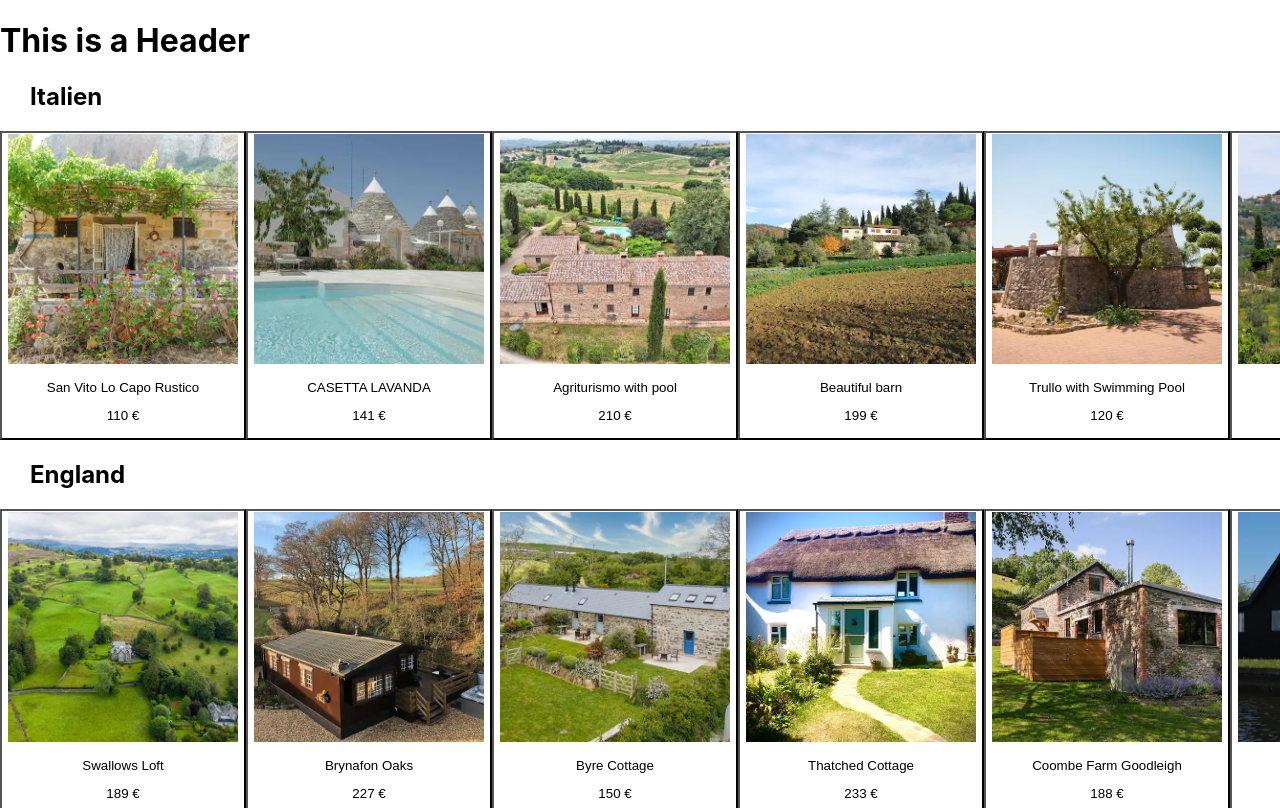
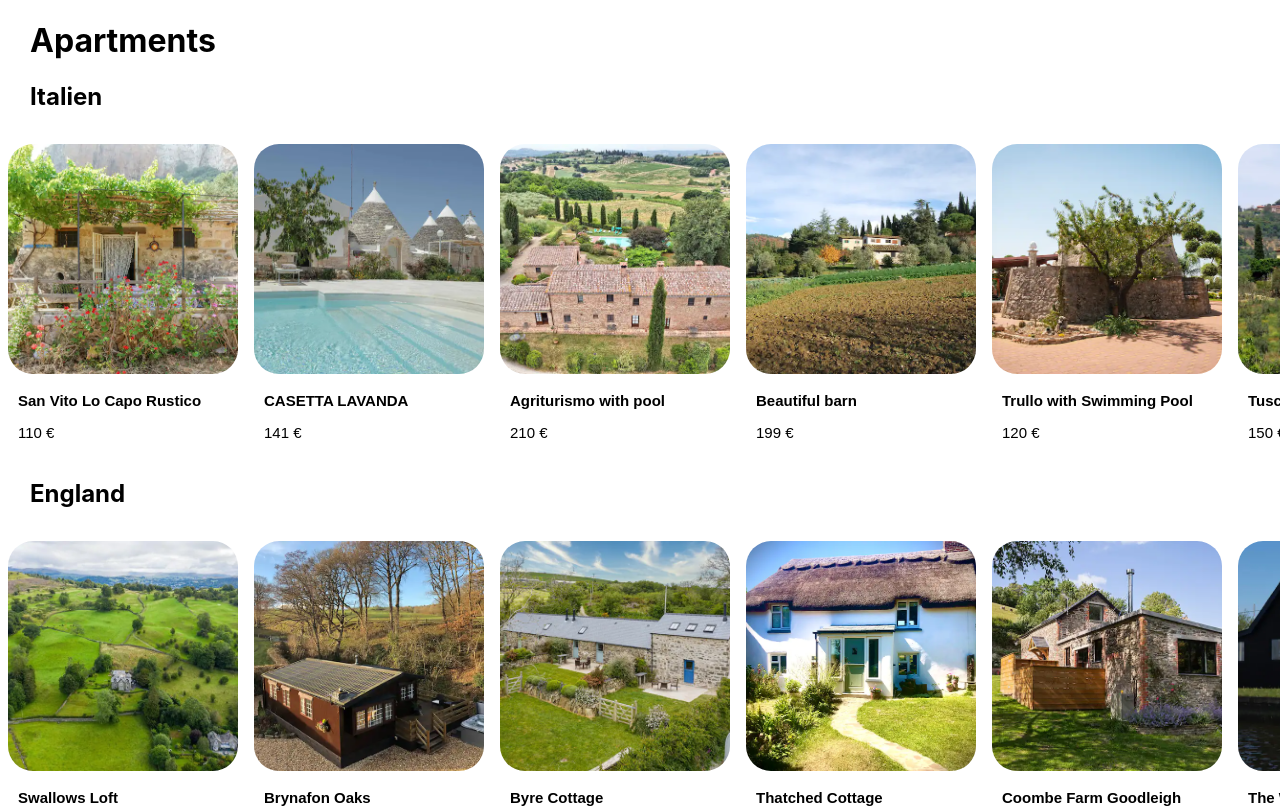
Before and after one commit to JulianDiener/webtech, a React (Create React App) app: page / in a window 1280 px wide. Shown: the top 808 px of the page. Built offline with nearby package versions, Linux system fonts and the light colour scheme.

Commit message:
CHG: styled website

```diff
--- a/public/index.html
+++ b/public/index.html
@@ -28,7 +28,7 @@
   </head>
   <body>
     <noscript>You need to enable JavaScript to run this app.</noscript>
-    <h1>This is a Header</h1>
+    <h1 style="margin-left: 30px">Apartments</h1>
     <div id="root"></div>
     <!--
       This HTML file is a template.
--- a/src/components/pictureItem.js
+++ b/src/components/pictureItem.js
@@ -16,7 +16,7 @@ function PictureItem(props) {
             onMouseOut={handleMouseOut}
             style={{backgroundColor: isMouseOver? "grey" : "white"}}>
         <img src={props.src} style={{objectFit: 'cover', width: '230px', height: '230px' }} alt="Test"/>
-        <p>{props.name}</p>
+        <p style={{fontWeight: 'bold'}}>{props.name}</p>
         <p>{props.price}</p>
         </button></div>;
 }
--- a/src/index.css
+++ b/src/index.css
@@ -54,3 +54,20 @@ footer {
 h2{
   margin-left: 30px;
 }
+
+p{
+  margin-left: 10px;
+  text-align: left;
+  font-size: 15px;
+}
+
+img{
+  margin-top: 10px;
+  border-radius: 25px;
+}
+
+button{
+  border-color: white;
+  border-style: solid;
+
+}
```
